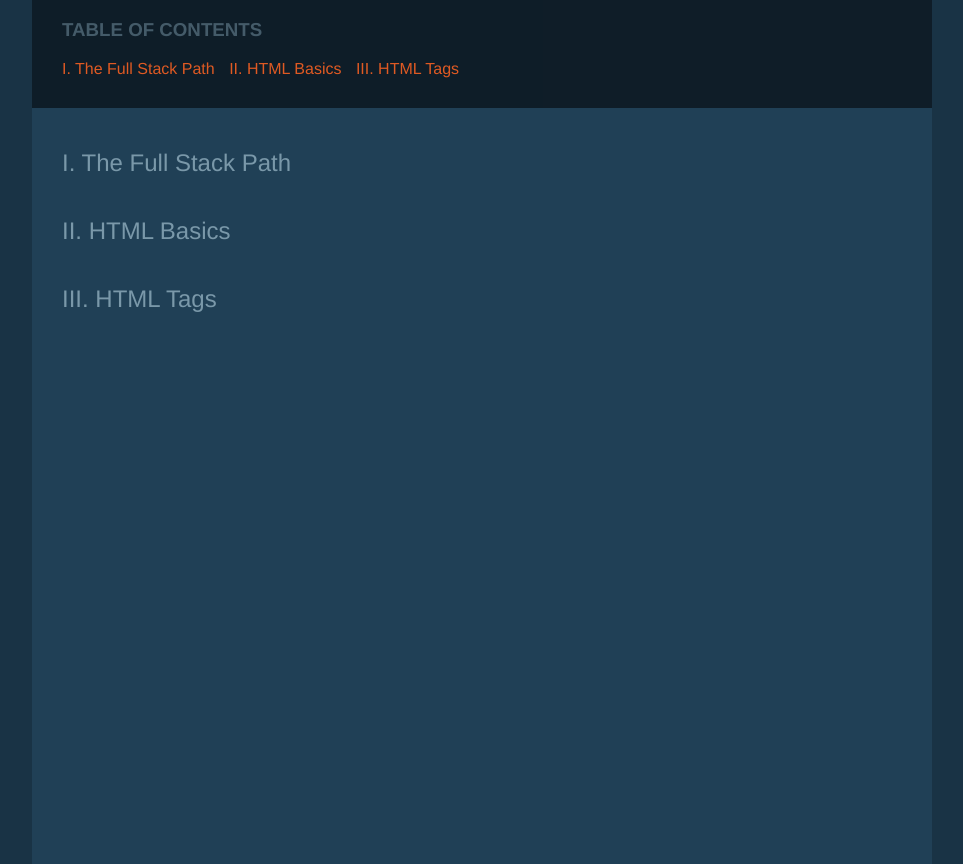
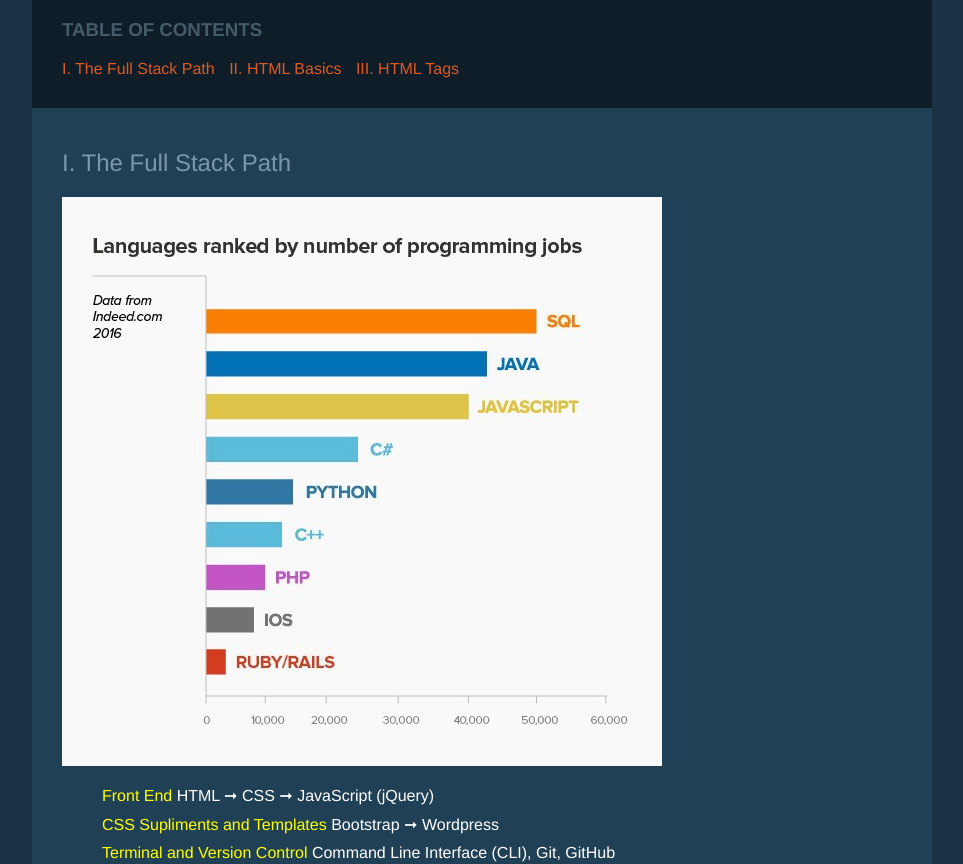
Before and after one commit to joshualevan/reference, a plain HTML site: page index.html in a window 1280 px wide. Shown: the part 91-955 px from the top of the page, without its empty margins (158-1121 px from the left). Drawn offline with Linux system fonts and the light colour scheme.

Commit message:
Full Stack Path

```diff
--- a/index.html
+++ b/index.html
@@ -22,6 +22,13 @@
       <!-- I. The Full Stack Path -->
       <section id="1" class="top">
         <h2>I. The Full Stack Path</h2>
+        <img src="./resources/images/languages_jobs.jpeg" alt="">
+        <ul>
+          <li><span>Front End</span> HTML ➞ CSS ➞ JavaScript (jQuery)</li>
+          <li><span>CSS Supliments and Templates</span> Bootstrap ➞ Wordpress</li>
+          <li><span>Terminal and Version Control</span> Command Line Interface (CLI), Git, GitHub</li>
+          <li><span>Back End</span> Python ➞ PHP ➞ MEAN (MongoDB, Express.js, AngularJS, Node.js) ➞ SQL ➞ Ruby on Rails</li>
+        </ul>
       </section>
 
       <!-- II. HTML Basics -->
--- a/resources/css/style.css
+++ b/resources/css/style.css
@@ -4,7 +4,6 @@ body {
   padding: 0;
   color: #ffffff;
   background-color: #193345;
-  list-style: none;
 }
 
 .container {
@@ -30,10 +29,19 @@ section {
 section::before {
   display: block;
   content: " ";
-  margin-top: -200px;
-  height: 200px;
+  margin-top: -220px;
+  height: 220px;
   visibility: hidden;
   pointer-events: none;
+}
+
+li {
+  list-style: none;
+  margin-bottom: 10px;
+}
+
+li span {
+  color: yellow;
 }
 
 .top {
```
Also changed, not shown: resources/images/languages_jobs.jpeg (added).
